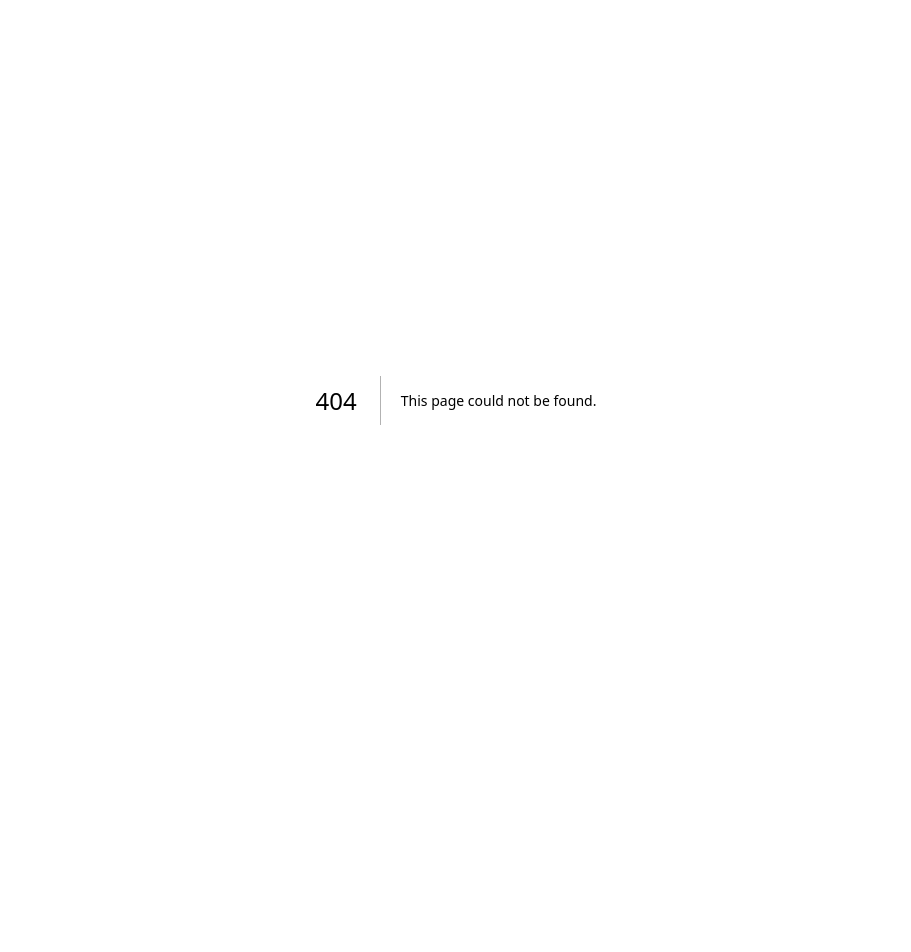
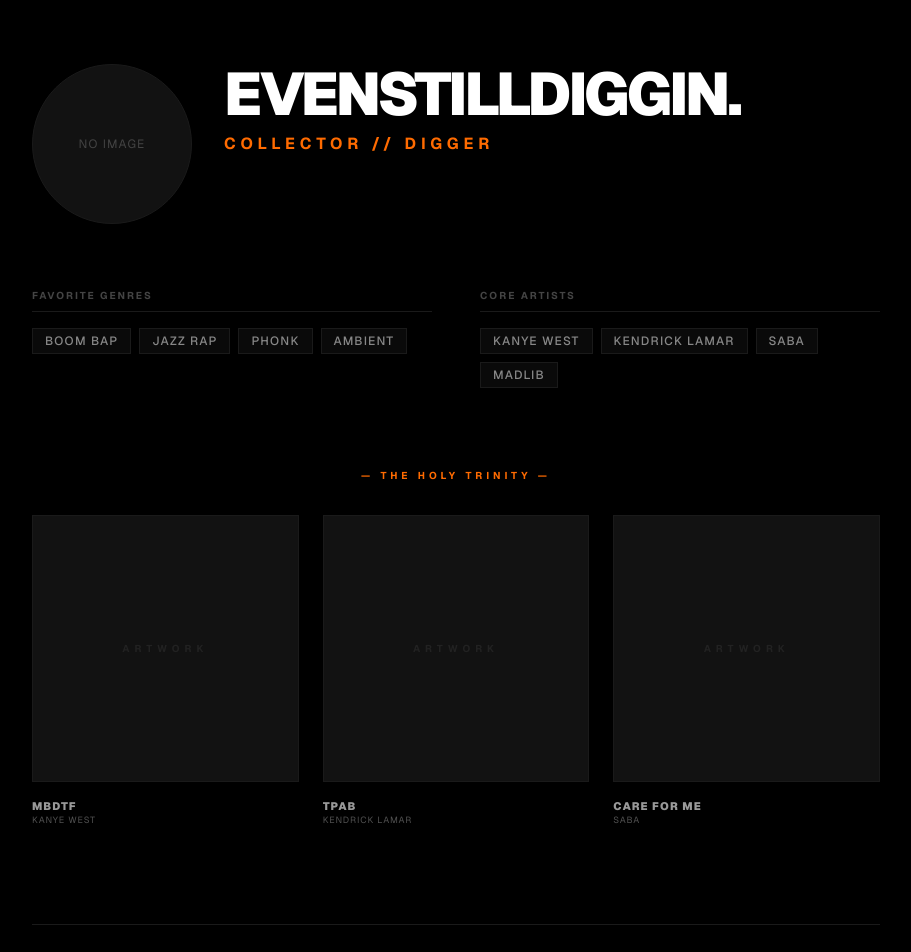
Before and after one commit to harun-kami/music-rating-app, a Next.js app: page /profile in a window 1280 px wide. Before the commit this address had no page. Shown: the top 952 px of the page, without its empty margins (184-1095 px from the left). Before the commit the page ends 800 px from the top, so only its background shows below. Built offline with nearby package versions, Linux system fonts and the light colour scheme.

Commit message:
Fix: artist page links

```diff
--- /dev/null
+++ b/app/profile/page.tsx
@@ -0,0 +1,105 @@
+import React from 'react';
+import Image from 'next/image';
+
+// ダミーデータ（後にSupabaseから取得する想定）
+const userData = {
+  name: "EVENSTILLDIGGIN",
+  image: "/profile-placeholder.png", // プロフィール画像パス
+  genres: ["BOOM BAP", "JAZZ RAP", "PHONK", "AMBIENT"],
+  artists: ["KANYE WEST", "KENDRICK LAMAR", "SABA", "MADLIB"],
+  trinity: [
+    { id: 1, title: "MBDTF", artist: "KANYE WEST", cover: "/covers/mbdtf.jpg" },
+    { id: 2, title: "TPAB", artist: "KENDRICK LAMAR", cover: "/covers/tpab.jpg" },
+    { id: 3, title: "CARE FOR ME", artist: "SABA", cover: "/covers/saba.jpg" },
+  ]
+};
+
+const ProfilePage = () => {
+  return (
+    <div className="min-height-screen bg-[#000000] text-white font-sans selection:bg-[#ff6b00]">
+      {/* 1. Header Area (Authentication // Secure Archive の下に来る想定) */}
+      <div className="max-w-4xl mx-auto pt-16 px-6">
+        <div className="flex flex-col items-center md:items-start md:flex-row gap-8 mb-16">
+          {/* Profile Image */}
+          <div className="relative w-32 h-32 md:w-40 md:h-40 border border-[#1a1a1a] rounded-full overflow-hidden bg-[#121212]">
+            {/* 実際は Next/Image を使用 */}
+            <div className="w-full h-full flex items-center justify-center text-[#444444]">
+              <span className="text-xs uppercase tracking-widest">No Image</span>
+            </div>
+          </div>
+
+          {/* Username & ID */}
+          <div className="flex flex-col justify-center text-center md:text-left">
+            <h1 className="text-4xl md:text-6xl font-black tracking-tighter mb-2">
+              {userData.name}.
+            </h1>
+            <p className="text-[#ff6b00] text-sm md:text-base font-bold tracking-[0.3em] uppercase">
+              Collector // Digger
+            </p>
+          </div>
+        </div>
+
+        {/* 2. Genetic Tags (Attributes) */}
+        <div className="grid grid-cols-1 md:grid-cols-2 gap-12 mb-20">
+          <section>
+            <h3 className="text-[#444444] text-[10px] font-bold tracking-[0.2em] uppercase mb-4 border-b border-[#1a1a1a] pb-2">
+              Favorite Genres
+            </h3>
+            <div className="flex flex-wrap gap-2">
+              {userData.genres.map((genre) => (
+                <span key={genre} className="text-xs font-medium tracking-widest text-[#888888] bg-[#0a0a0a] border border-[#1a1a1a] px-3 py-1 hover:border-[#ff6b00] hover:text-white transition-colors">
+                  {genre}
+                </span>
+              ))}
+            </div>
+          </section>
+
+          <section>
+            <h3 className="text-[#444444] text-[10px] font-bold tracking-[0.2em] uppercase mb-4 border-b border-[#1a1a1a] pb-2">
+              Core Artists
+            </h3>
+            <div className="flex flex-wrap gap-2">
+              {userData.artists.map((artist) => (
+                <span key={artist} className="text-xs font-medium tracking-widest text-[#888888] bg-[#0a0a0a] border border-[#1a1a1a] px-3 py-1 hover:border-[#ff6b00] hover:text-white transition-colors">
+                  {artist}
+                </span>
+              ))}
+            </div>
+          </section>
+        </div>
+
+        {/* 3. The Trinity (Top 3 Albums) */}
+        <section className="mb-24">
+          <h3 className="text-[#ff6b00] text-[10px] font-bold tracking-[0.4em] uppercase mb-8 text-center">
+            — THE HOLY TRINITY —
+          </h3>
+          <div className="grid grid-cols-1 md:grid-cols-3 gap-6">
+            {userData.trinity.map((album) => (
+              <div key={album.id} className="group relative">
+                <div className="aspect-square w-full relative bg-[#121212] border border-[#1a1a1a] overflow-hidden transition-all duration-500 group-hover:border-[#ff6b00]">
+                  {/* Album Cover Placeholder */}
+                  <div className="w-full h-full flex items-center justify-center text-[#222222] group-hover:text-[#444444] transition-colors">
+                     <span className="text-[10px] tracking-[0.5em] uppercase font-bold rotate-90 md:rotate-0">Artwork</span>
+                  </div>
+                </div>
+                <div className="mt-4 opacity-60 group-hover:opacity-100 transition-opacity">
+                  <h4 className="text-[11px] font-black tracking-widest uppercase truncate">{album.title}</h4>
+                  <p className="text-[9px] text-[#888888] tracking-widest uppercase">{album.artist}</p>
+                </div>
+              </div>
+            ))}
+          </div>
+        </section>
+
+        {/* Footer / Branding */}
+        <div className="pt-12 pb-24 border-t border-[#1a1a1a] text-center">
+          <p className="text-[#222222] text-[10px] font-bold tracking-[0.5em] uppercase italic">
+            MY DIGS. // Micro Archive Identity System
+          </p>
+        </div>
+      </div>
+    </div>
+  );
+};
+
+export default ProfilePage;
```
